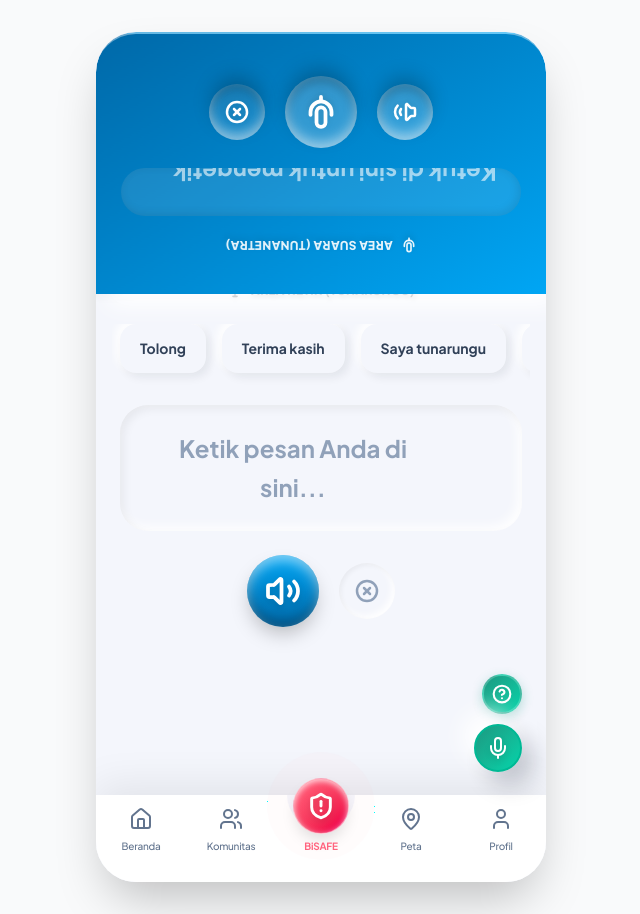
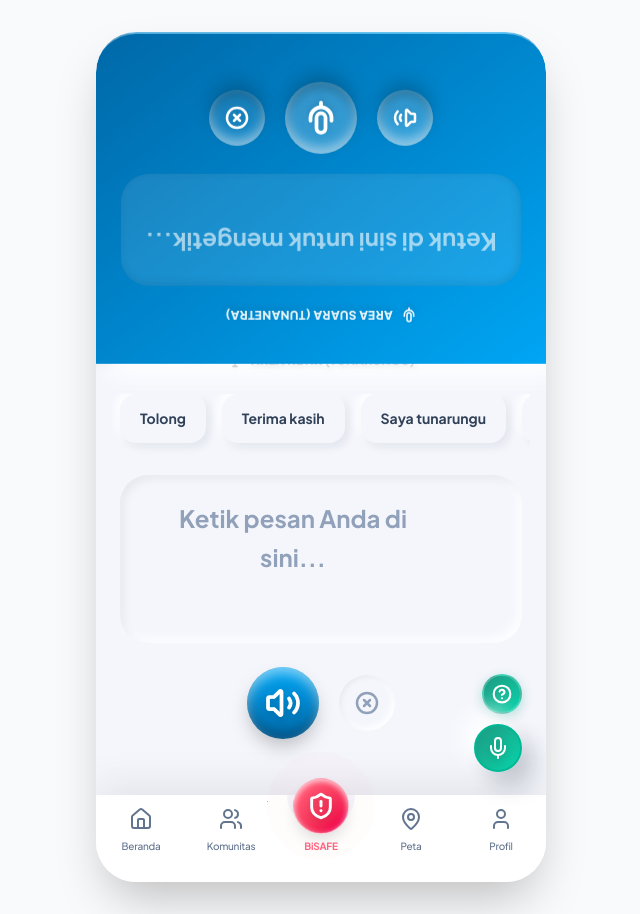
Before and after one commit to muhammaddz4ki/diBISAlitas, a Next.js app in the folder web/: page /app/bisapa in a window 1280 px wide. Shown: the whole page, without its empty margins (319-959 px from the left). Built offline with nearby package versions, Linux system fonts and the light colour scheme.

Commit message:
fix ui bibaca

```diff
--- a/web/src/app/app/bisapa/page.tsx
+++ b/web/src/app/app/bisapa/page.tsx
@@ -133,7 +133,7 @@ export default function BiSapaPage() {
 
   return (
     <div
-      className={`flex flex-col h-full bg-[#f4f6fc] font-sans ${colorfulMode ? "selection:bg-sky-500/20" : "selection:bg-[#1B9981]/20"}`}
+      className={`flex flex-col flex-1 w-full h-full bg-[#f4f6fc] font-sans ${colorfulMode ? "selection:bg-sky-500/20" : "selection:bg-[#1B9981]/20"}`}
       onClick={() => {
         if (showCustomKeyboard) setShowCustomKeyboard(false);
       }}
@@ -277,7 +277,7 @@ export default function BiSapaPage() {
             className="w-full flex-1 my-4 bg-[#f4f6fc] border-none rounded-[28px] py-6 pl-6 pr-20 text-slate-800 placeholder-slate-400 focus:outline-none focus:ring-0 resize-none text-[24px] font-bold leading-relaxed text-center shadow-[inset_4px_4px_10px_rgba(0,0,0,0.06),_inset_-4px_-4px_12px_rgba(255,255,255,1)] transition-all"
           />
 
-          <div className="flex justify-center items-center gap-5 mt-2">
+          <div className="flex justify-center items-center gap-5 mt-2 mb-8 sm:mb-4">
             <button
               onClick={() => speakText(bottomText)}
               className={`w-[72px] h-[72px] bg-gradient-to-b ${themeGrad} rounded-full flex items-center justify-center bubble-3d border-none transition-all active:scale-95`}
--- a/web/src/app/app/layout.tsx
+++ b/web/src/app/app/layout.tsx
@@ -34,7 +34,7 @@ export default function AppLayout({ children }: { children: React.ReactNode }) {
           {/* Wrapper for Z-Axis Push Back Animation */}
           <div id="app-wrapper" className="w-full h-full flex flex-col relative transition-all duration-500 ease-[cubic-bezier(0.32,0.72,0,1)] origin-top bg-inherit">
             {/* Main Content Area */}
-            <main id="main-content" className={`flex-1 flex flex-col overflow-y-auto relative scroll-smooth [&::-webkit-scrollbar]:hidden [-ms-overflow-style:'none'] [scrollbar-width:'none'] ${isAuthPage ? "bg-[#E8F4F1]" : "bg-[#f4f6fc] pb-36"}`}>
+            <main id="main-content" className={`flex-1 flex flex-col overflow-y-auto relative scroll-smooth [&::-webkit-scrollbar]:hidden [-ms-overflow-style:'none'] [scrollbar-width:'none'] ${isAuthPage ? "bg-[#E8F4F1]" : `bg-[#f4f6fc] ${pathname === "/app/bisapa" ? "pb-4" : "pb-36"}`}`}>
               {children}
             </main>
 
```
